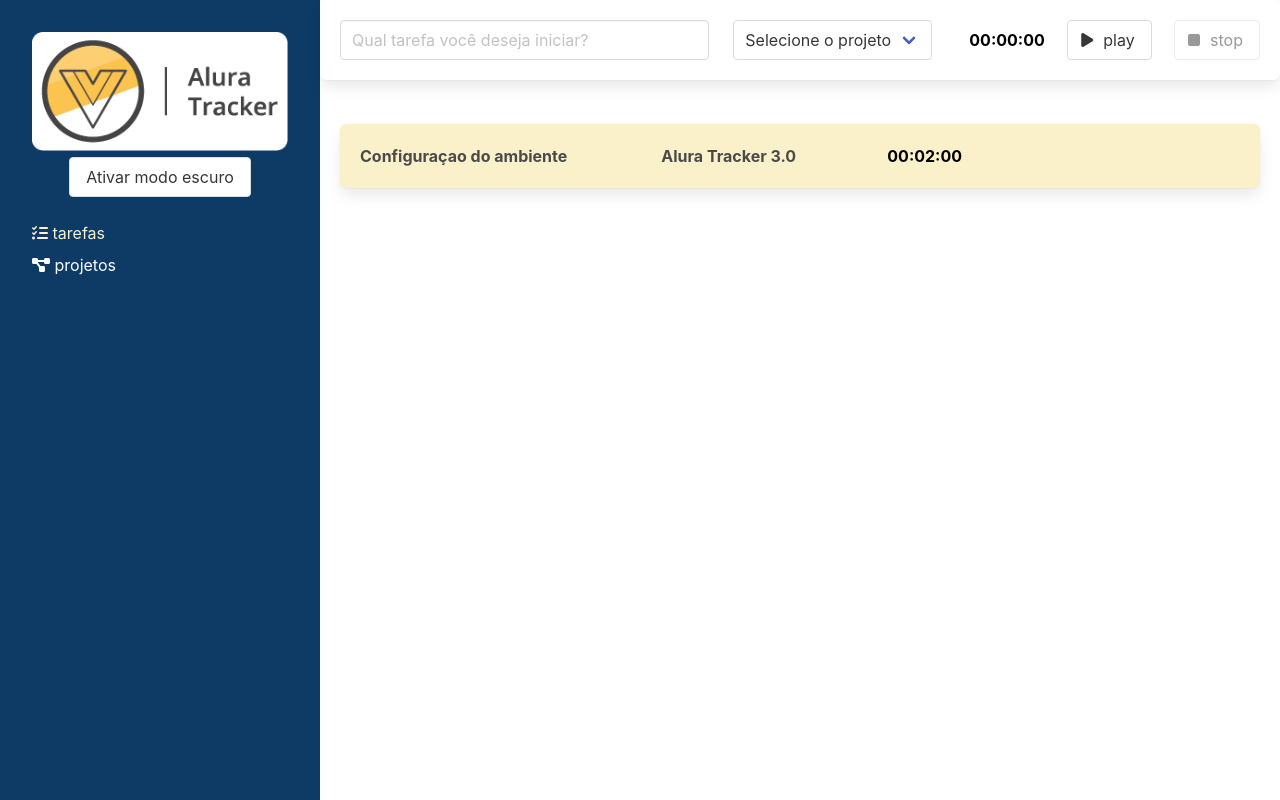
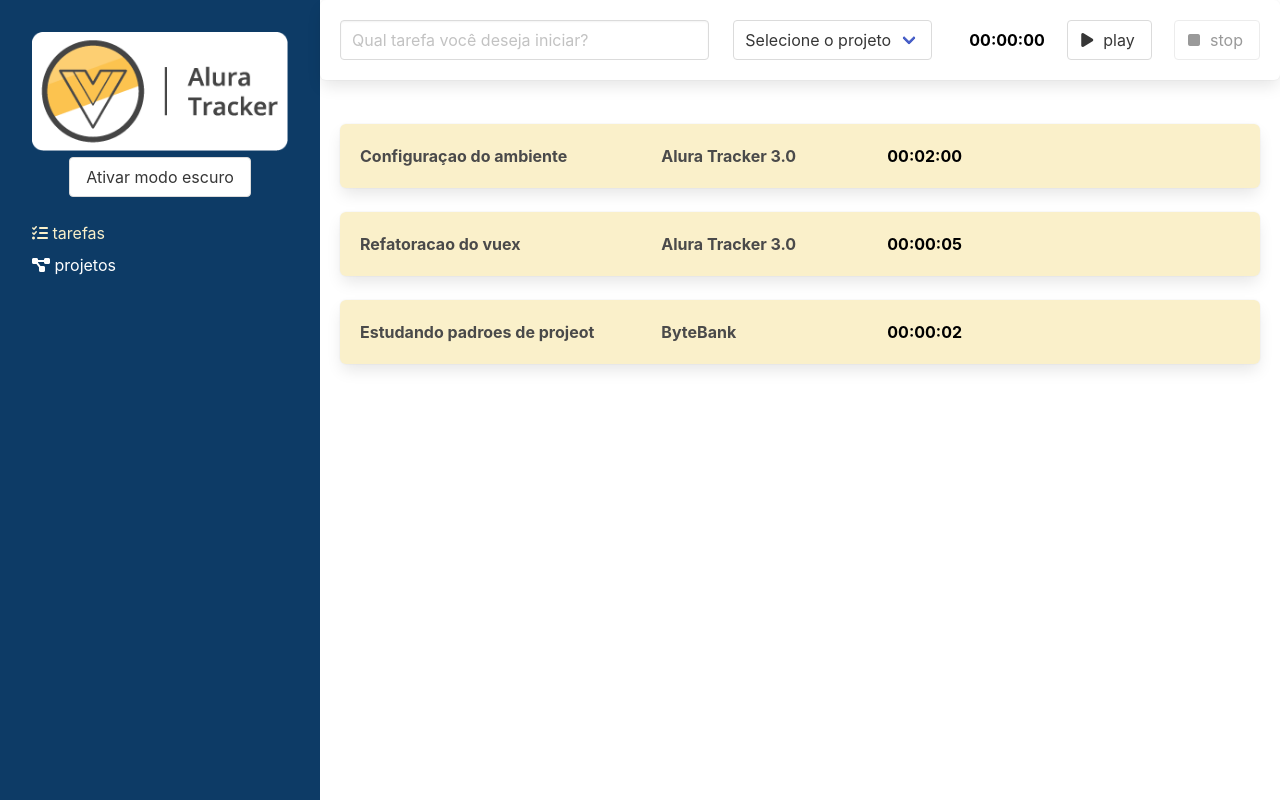
Before and after one commit to pedrolssilva/alura-tracker, a Vue app: page / in a window 1280 px wide. Built offline with nearby package versions, Linux system fonts and the light colour scheme; data requests are answered from the project's data file.

Commit message:
created tasks with action store in DB

```diff
--- a/db.json
+++ b/db.json
@@ -18,6 +18,24 @@
         "id": 1,
         "nome": "Alura Tracker 3.0"
       }
+    },
+    {
+      "duracaoEmSegundos": 5,
+      "descricao": "Refatoracao do vuex",
+      "projeto": {
+        "id": 1,
+        "nome": "Alura Tracker 3.0"
+      },
+      "id": 2
+    },
+    {
+      "duracaoEmSegundos": 2,
+      "descricao": "Estudando padroes de projeot",
+      "projeto": {
+        "nome": "ByteBank",
+        "id": 2
+      },
+      "id": 3
     }
   ]
 }
--- a/src/store/index.ts
+++ b/src/store/index.ts
@@ -15,6 +15,7 @@
 import {
   ALTERAR_PROJETO,
   CADASTRAR_PROJETO,
+  CADASTRAR_TAREFA,
   OBTER_PROJETOS,
   OBTER_TAREFAS,
   REMOVER_PROJETO,
@@ -49,10 +50,6 @@
     [EXCLUIR_PROJETO](state, id: string) {
       state.projetos = state.projetos.filter((proj) => proj.id != id)
     },
-    [ADICIONA_TAREFA](state, tarefa: ITarefa) {
-      tarefa.id = new Date().toISOString()
-      state.tarefas.push(tarefa)
-    },
     [NOTIFICAR](state, novaNotificacao: INotificacao) {
       novaNotificacao.id = new Date().getTime()
       state.notificacoes.push(novaNotificacao)
@@ -69,6 +66,10 @@
     },
     [DEFINIR_TAREFAS](state, tarefas: ITarefa[]) {
       state.tarefas = tarefas
+    },
+    [ADICIONA_TAREFA](state, tarefa: ITarefa) {
+      tarefa.id = new Date().toISOString()
+      state.tarefas.push(tarefa)
     },
   },
   actions: {
@@ -95,6 +96,11 @@
         .get('tarefas')
         .then((resposta) => commit(DEFINIR_TAREFAS, resposta.data))
     },
+    [CADASTRAR_TAREFA]({ commit }, tarefa: ITarefa) {
+      return http
+        .post('tarefas', tarefa)
+        .then((resposta) => commit(ADICIONA_TAREFA, resposta.data))
+    },
   },
 })
 
--- a/src/store/tipo-acoes.ts
+++ b/src/store/tipo-acoes.ts
@@ -4,3 +4,4 @@
 export const REMOVER_PROJETO = 'REMOVER_PROJETO'
 
 export const OBTER_TAREFAS = 'OBTER_TAREFAS'
+export const CADASTRAR_TAREFA = 'CADASTRAR_TAREFA'
--- a/src/store/tipo-mutacoes.ts
+++ b/src/store/tipo-mutacoes.ts
@@ -1,9 +1,9 @@
 export const ADICIONA_PROJETO = 'ADICIONA_PROJETO'
 export const ALTERA_PROJETO = 'ALTERA_PROJETO'
 export const EXCLUIR_PROJETO = 'EXCLUIR_PROJETO'
-export const ADICIONA_TAREFA = 'ADICIONA_TAREFA'
 export const DEFINIR_PROJETOS = 'DEFINIR_PROJETOS'
 
 export const NOTIFICAR = 'NOTIFICAR'
 
 export const DEFINIR_TAREFAS = 'DEFINIR_TAREFAS'
+export const ADICIONA_TAREFA = 'ADICIONA_TAREFA'
--- a/src/views/Tarefas.vue
+++ b/src/views/Tarefas.vue
@@ -5,6 +5,22 @@
       Você não está muito produtivo hoje :(
     </BoxItem>
     <TarefaTask v-for="tarefa in tarefas" :key="tarefa.id" :tarefa="tarefa" />
+    <div class="modal">
+      <div class="modal-background"></div>
+      <div class="modal-card">
+        <header class="modal-card-head">
+          <p class="modal-card-title">Modal title</p>
+          <button class="delete" aria-label="close"></button>
+        </header>
+        <section class="modal-card-body">
+          <!-- Content ... -->
+        </section>
+        <footer class="modal-card-foot">
+          <button class="button is-success">Save changes</button>
+          <button class="button">Cancel</button>
+        </footer>
+      </div>
+    </div>
   </div>
 </template>
 
@@ -15,8 +31,11 @@
 import TarefaTask from '../components/TarefaTask.vue'
 import ITarefa from '../interfaces/ITarefa'
 import BoxItem from '../components/BoxItem.vue'
-import { ADICIONA_TAREFA } from '@/store/tipo-mutacoes'
-import { OBTER_TAREFAS } from '@/store/tipo-acoes'
+import {
+  OBTER_TAREFAS,
+  CADASTRAR_TAREFA,
+  OBTER_PROJETOS,
+} from '@/store/tipo-acoes'
 
 export default defineComponent({
   name: 'App',
@@ -32,12 +51,13 @@
   },
   methods: {
     salvarTarefa(tarefa: ITarefa) {
-      this.store.commit(ADICIONA_TAREFA, tarefa)
+      this.store.dispatch(CADASTRAR_TAREFA, tarefa)
     },
   },
   setup() {
     const store = useStore()
     store.dispatch(OBTER_TAREFAS)
+    store.dispatch(OBTER_PROJETOS)
     return {
       tarefas: computed(() => store.state.tarefas),
       store,
```
